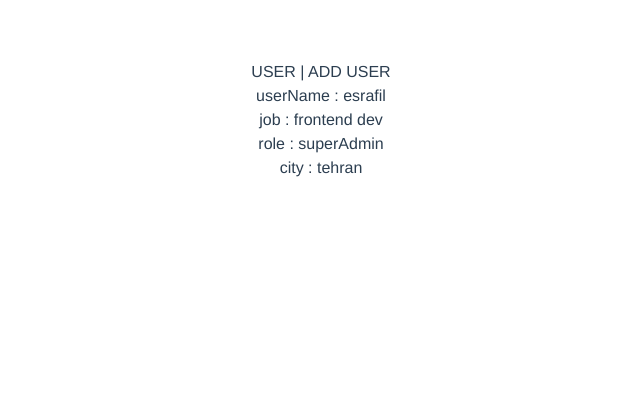
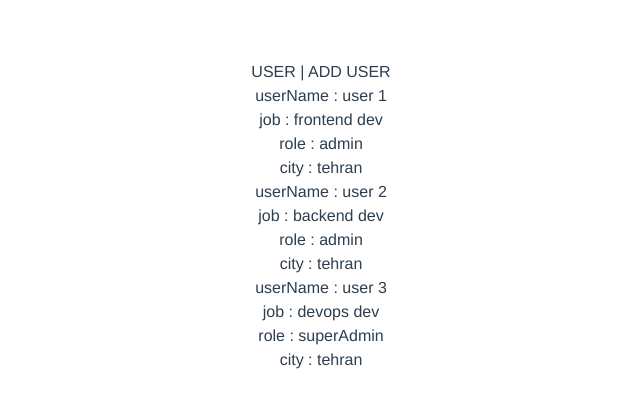
Before and after one commit to EsrafilElahi/user-management-vue, a Vue app: page / in a window 1280 px wide. Shown: the top 408 px of the page, without its empty margins (319-959 px from the left). Built offline with nearby package versions, Linux system fonts and the light colour scheme; data requests are answered from the project's data file.

Commit message:
update userlist compo

```diff
--- a/src/views/UsersListView.vue
+++ b/src/views/UsersListView.vue
@@ -1,20 +1,38 @@
 <template>
-  <div>
-    <UserItem :item="obj" />
+  <div class="flex flex-col gap-4">
+    <div v-for="user in users" :key="user.id">
+      <UserItem :item="user" />
+    </div>
 
   </div>
 </template>
 
 <script setup>
-import { reactive } from 'vue';
+import { onMounted, ref, watchEffect } from 'vue';
+import axios from 'axios';
+import UserItem from '../components/UserItem.vue';
+const BACKED_BASE_URI = ref('http://localhost:5000/users')
 
-import UserItem from '../components/UserItem.vue';
+const users = ref([]);
 
-const obj = reactive({
-  userName: 'esrafil',
-  job: 'frontend dev',
-  city: 'tehran',
-  role: 'superAdmin'
+const handleGetUers = async () => {
+  try {
+    const res = await axios.get(BACKED_BASE_URI.value)
+    if (res.status === 200) {
+      users.value = res.data
+    }
+  } catch (error) {
+    console.log('err :', error)
+  }
+}
+
+onMounted(() => {
+  console.log('mounted')
+  return handleGetUers()
+})
+
+watchEffect(() => {
+  console.log('watchEffect')
 })
 
 </script>
```
